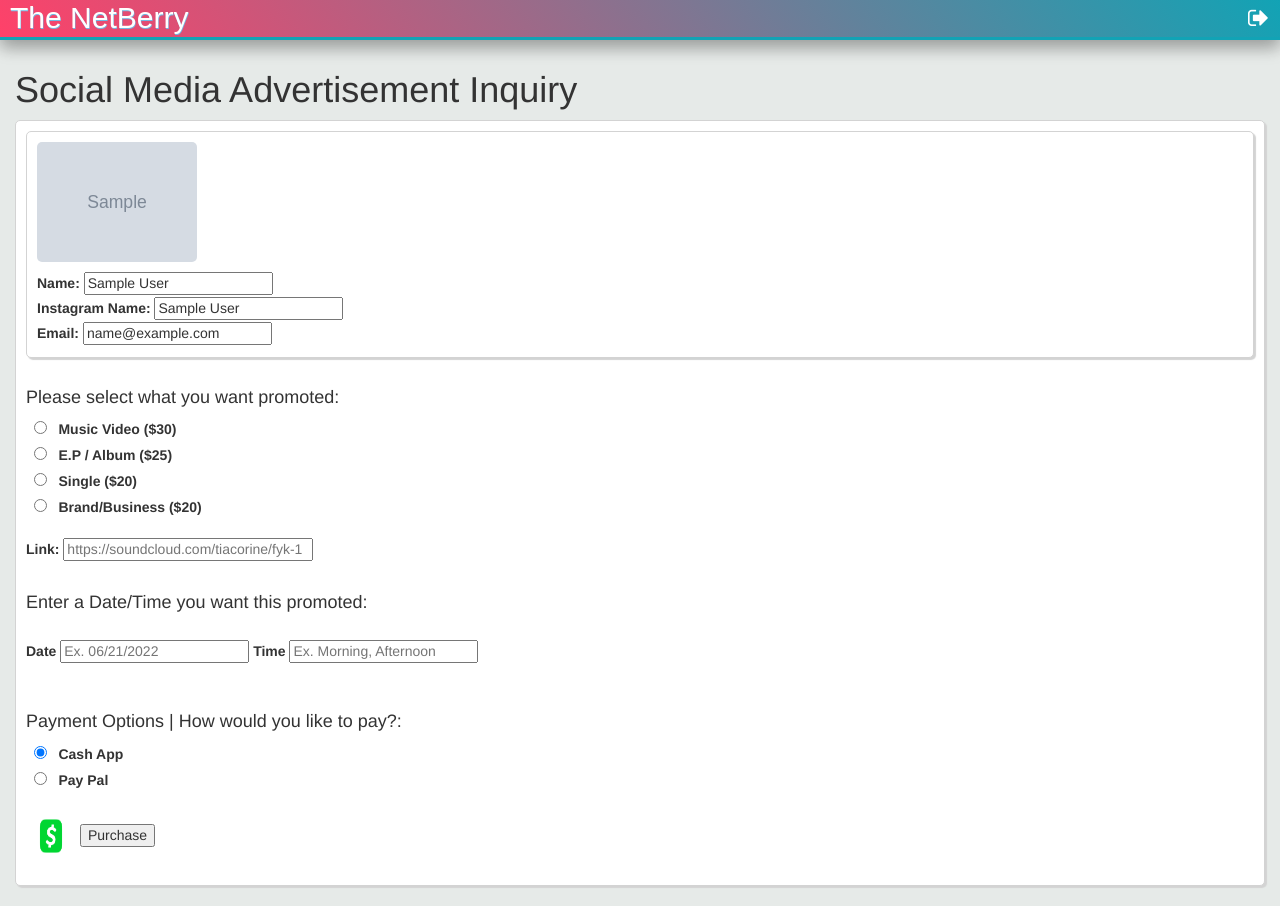
After one commit to DimitriLaw1/netberrysite, a PHP site: page /purchase.php in a window 1280 px wide. The commit adds this page. Run offline with PHP 8.4, Linux system fonts and the light colour scheme; the visitor is signed in with stand-in values (Sample User, id 1); tables that the repository leaves empty or names only in its code hold one stand-in row (values such as "Sample post"); grey boxes marked "Sample" are stand-in pictures; some libraries are stand-ins or nearby versions.

Commit message:
adding images, updating purchase form

```diff
--- a/assets/css/style.css
+++ b/assets/css/style.css
@@ -132,6 +132,7 @@ nav a:hover {
 	border-right: 1px solid #333333;
 	border-bottom: 1px solid #333333;
 	border-left: 1px solid #CCCCCC;
+	padding: 5px;
 
   }
 
--- a/includes/header.php
+++ b/includes/header.php
@@ -33,7 +33,7 @@ else {
 	<link rel="stylesheet" href="assets/css/jquery.Jcrop.css" type="text/css" />
 
 </head>
-<body>
+<body onLoad="preLoad()">
 
 	<div class="top_bar">
 
--- /dev/null
+++ b/purchase.php
@@ -0,0 +1,117 @@
+<?php
+include("includes/header.php");
+include("includes/classes/User.php");
+include("includes/classes/Post.php");
+
+?>
+
+<div class="container-fluid">
+<h1>Social Media Advertisement Inquiry </h1>
+
+<div class="main_column column">
+
+
+
+<form action="register.php" method="POST">
+
+<div class="user_details column">
+
+		 <img style="margin-bottom: 10px;" src="<?php echo $user['profile_pic']; ?>">
+<div>
+<label for="fname">Name:</label>
+<input type="text" name="log_email"  value="<?php
+			echo $user['first_name'] . " " . $user['last_name'];
+
+			 ?>"><br>
+</div>
+
+<div>
+<label for="fname">Instagram Name:</label>
+<input type="text" name="log_email"  value="<?php
+			echo $user['instagram_name'];
+
+			 ?>"><br>
+</div>
+
+<div>
+<label for="fname">Email:</label>
+<input type="email" name="log_email"  value="<?php
+			echo $user['email'];
+
+			 ?>"><br>
+</div>
+</div>
+             <div style="margin-top: 30px;">
+             <h4>Please select what you want promoted:</h4>
+  <input type="radio" id="MusicVideo" name="reg_promo" value="Music Video ($30)">
+  <label for="MusicVideo">Music Video ($30)</label><br>
+
+  <input type="radio" id="Album" name="reg_promo" value="E.P / Album ($25)">
+  <label for="Album">E.P / Album ($25)</label><br>
+
+  <input type="radio" id="Single" name="reg_promo" value="Single ($20)">
+  <label for="Single">Single ($20)</label><br>
+
+  <input type="radio" id="Brand" name="reg_promo" value="Brand/Business ($20)">
+  <label for="Brand">Brand/Business ($20)</label><br> <br>
+
+<label for="reg_links">Link:</label>
+<input style="width: 250px;" type="text" name="reg_links" placeholder="https://soundcloud.com/tiacorine/fyk-1"  value=""><br>
+
+             </div>
+
+             <div style="margin-top: 30px;">
+             <h4>Enter a Date/Time you want this promoted:</h4><br>
+
+             <label for="reg_date">Date</label>
+<input type="text" id="reg_date" name="reg_date" placeholder="Ex. 06/21/2022">
+
+<label for="reg_time">Time</label>
+<input type="text" id="reg_time" name="reg_time" placeholder="Ex. Morning, Afternoon">
+</div> <br>
+
+<div style="margin-top: 30px;">
+             <h4>Payment Options | How would you like to pay?:</h4>
+  <input type="radio" id="CashApp" name="fav_payment" value="Cash App" onClick="im('a1');" checked>
+  <label for="CashApp">Cash App</label><br>
+
+  <input type="radio" id="paypal" name="fav_payment" value="Pay Pal" onClick="im('a2');">
+  <label for="paypal">Pay Pal</label><br>
+
+             </div> <br>
+             <img id="a" src="assets/images/icons/cashapp.png" width="50" height="50" alt="">
+<input type="submit" value="Purchase">
+</form>
+</div>
+
+
+
+
+
+
+</div>
+<!--
+<script>
+$(document).ready(function() {
+   $("ul.options-list li").on("click",function() {
+   			if($(this).find('input[type="radio"]').is(':checked')) {
+          $('ul.options-list li').removeClass('sel_bk_color');
+          $(this).addClass('sel_bk_color');
+        }
+    });
+});
+    </script>
+-->
+
+<script>
+function preLoad() {
+  a1 = new Image; a1.src = 'assets/images/icons/cashapp.png';
+  a2 = new Image; a2.src = 'assets/images/icons/PayPal.png';
+
+}
+function im(image) {
+  document.getElementById(image[0]).src = eval(image + ".src")
+}
+</script>
+</body>
+</html>
```
Also changed, not shown: index.php (+4 -3 lines), assets/images/icons/PayPal.png (added), assets/images/icons/cashapp.png (added).
